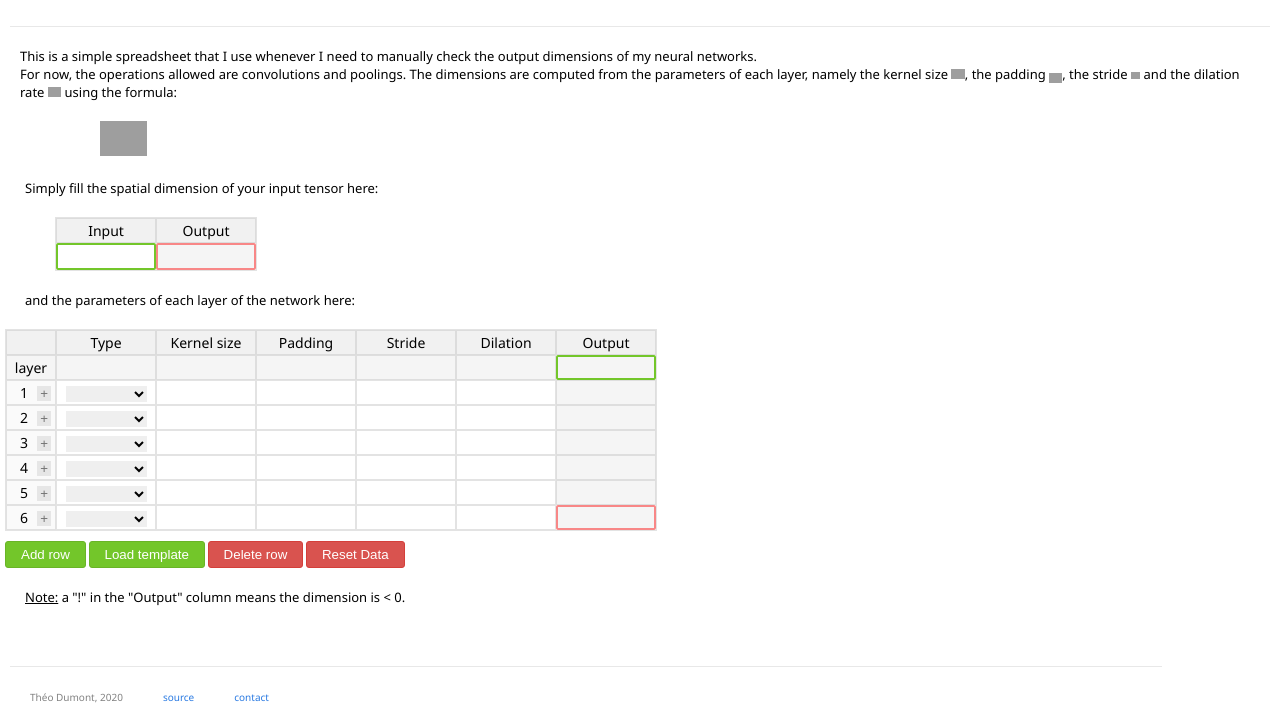
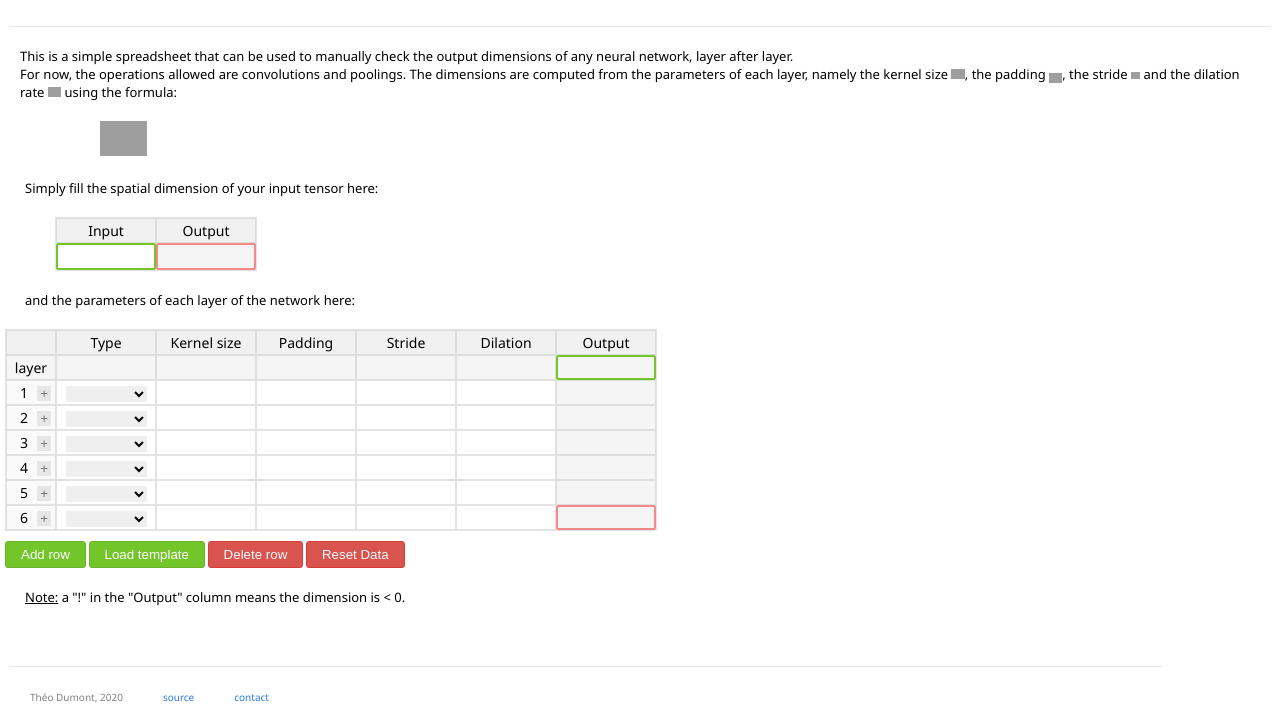
Before and after one commit to theodumont/neuralnets-dimensions, a plain HTML site: page index.html in a window 1280 px wide. Shown: the part 94-820 px from the top of the page. Drawn offline with Linux system fonts and the light colour scheme; grey boxes are pictures that could not be loaded.

Commit message:
Add README for small description.

```diff
--- a/index.html
+++ b/index.html
@@ -19,7 +19,7 @@
     </section>
     <section class="description">
       <p class="description__text">
-        This is a simple spreadsheet that I use whenever I need to manually check the output dimensions of my neural networks.
+        This is a simple spreadsheet that can be used to manually check the output dimensions of any neural network, layer after layer.
         <br />
         For now, the operations allowed are convolutions and poolings. The dimensions are computed from the parameters of each layer, namely the kernel size <img src="https://latex.codecogs.com/svg.latex?k" title="k" height="10px" />, the padding <img src="https://latex.codecogs.com/svg.latex?p" title="p" height="9.8px" align="absbottom" />, the stride <img src="https://latex.codecogs.com/svg.latex?s" title="s" height="7px" /> and the dilation rate <img src="https://latex.codecogs.com/svg.latex?d" title="d" height="10px" /> using the formula:
       </p>
```
Also changed, not shown: 1 other file.
